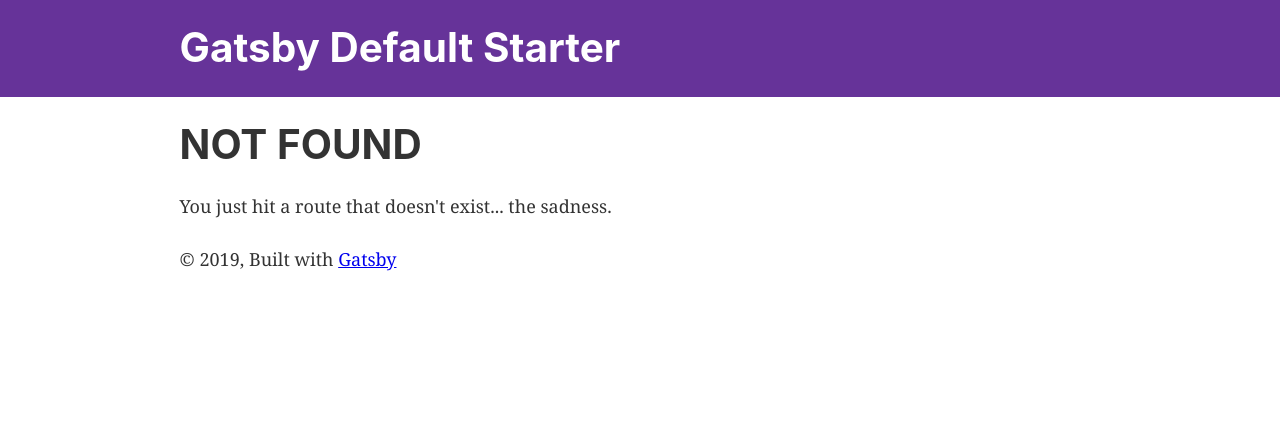
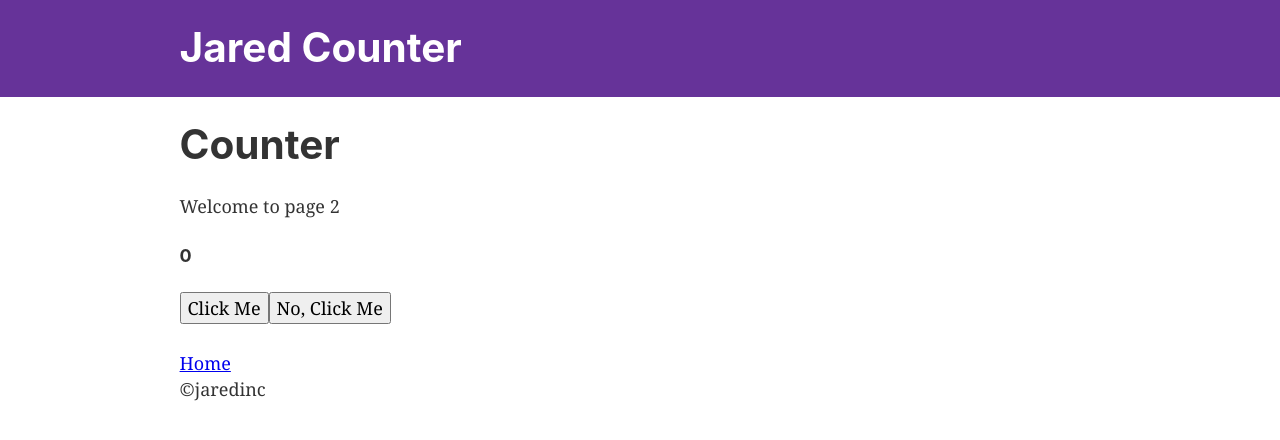
Before and after one commit to jaredpattison-practice/jaredGatsbyCounter, a Gatsby site: page /counter in a window 1280 px wide. Before the commit this address had no page. Built offline with nearby package versions, Linux system fonts and the light colour scheme; Gatsby itself is replaced by a stand-in of ours.

Commit message:
development

```diff
--- a/gatsby-config.js
+++ b/gatsby-config.js
@@ -1,8 +1,8 @@
 module.exports = {
   siteMetadata: {
-    title: `Gatsby Default Starter`,
-    description: `Kick off your next, great Gatsby project with this default starter. This barebones starter ships with the main Gatsby configuration files you might need.`,
-    author: `@gatsbyjs`,
+    title: `Jared Counter`,
+    description: `Count stuff`,
+    author: `@jared`,
   },
   plugins: [
     `gatsby-plugin-react-helmet`,
@@ -18,13 +18,13 @@ module.exports = {
     {
       resolve: `gatsby-plugin-manifest`,
       options: {
-        name: `gatsby-starter-default`,
+        name: `Jared Counter`,
         short_name: `starter`,
         start_url: `/`,
         background_color: `#663399`,
         theme_color: `#663399`,
         display: `minimal-ui`,
-        icon: `src/images/gatsby-icon.png`, // This path is relative to the root of the site.
+ // This path is relative to the root of the site.
       },
     },
     // this (optional) plugin enables Progressive Web App + Offline functionality
--- /dev/null
+++ b/src/components/counter.js
@@ -0,0 +1,43 @@
+import React from "react";
+
+class Counter extends React.Component {
+  constructor(props) {
+    super(props);
+    this.state = {
+      counter: 0
+    };
+  }
+
+  handleButtonClick = e => {
+    e.preventDefault();
+    this.setState({ counter: this.state.counter + 1 });
+  };
+
+  handleButtonClick2 = e => {
+    e.preventDefault();
+    this.setState({ counter: this.state.counter - 1 });
+  };
+
+  render() {
+    let color = this.state.counter >= 0 ? "green" : "red";
+    return (
+      <div>
+        <h4 className={color}>{this.state.counter}</h4>
+        <form>
+          <input
+            type="button"
+            value="Click Me"
+            onClick={this.handleButtonClick}
+          />
+          <input
+            type="button"
+            value="No, Click Me"
+            onClick={this.handleButtonClick2}
+          />
+        </form>
+      </div>
+    );
+  }
+}
+
+export default Counter;
--- a/src/components/image.js
+++ b/src/components/image.js
@@ -17,7 +17,7 @@ const Image = () => (
   <StaticQuery
     query={graphql`
       query {
-        placeholderImage: file(relativePath: { eq: "gatsby-astronaut.png" }) {
+        placeholderImage: file(relativePath: { eq: "jaredaboutme.jpg" }) {
           childImageSharp {
             fluid(maxWidth: 300) {
               ...GatsbyImageSharpFluid
--- a/src/components/layout.js
+++ b/src/components/layout.js
@@ -29,9 +29,7 @@ const Layout = ({ children }) => (
         >
           <main>{children}</main>
           <footer>
-            © {new Date().getFullYear()}, Built with
-            {` `}
-            <a href="https://www.gatsbyjs.org">Gatsby</a>
+            ©jaredinc
           </footer>
         </div>
       </>
--- a/src/pages/page-2.js
+++ b/src/pages/counter.js
@@ -3,13 +3,15 @@ import { Link } from "gatsby"
 
 import Layout from "../components/layout"
 import SEO from "../components/seo"
+import Counter from "../components/counter.js";
 
 const SecondPage = () => (
   <Layout>
-    <SEO title="Page two" />
-    <h1>Hi from the second page</h1>
+    <SEO title="Counter" />
+    <h1>Counter</h1>
     <p>Welcome to page 2</p>
-    <Link to="/">Go back to the homepage</Link>
+    <Counter />
+    <Link to="/">Home</Link>
   </Layout>
 )
 
```
Also changed, not shown: src/pages/index.js (+5 -4 lines), src/images/gatsby-astronaut.png (deleted), src/images/gatsby-icon.png (deleted), src/images/jaredaboutme.jpg (added).
